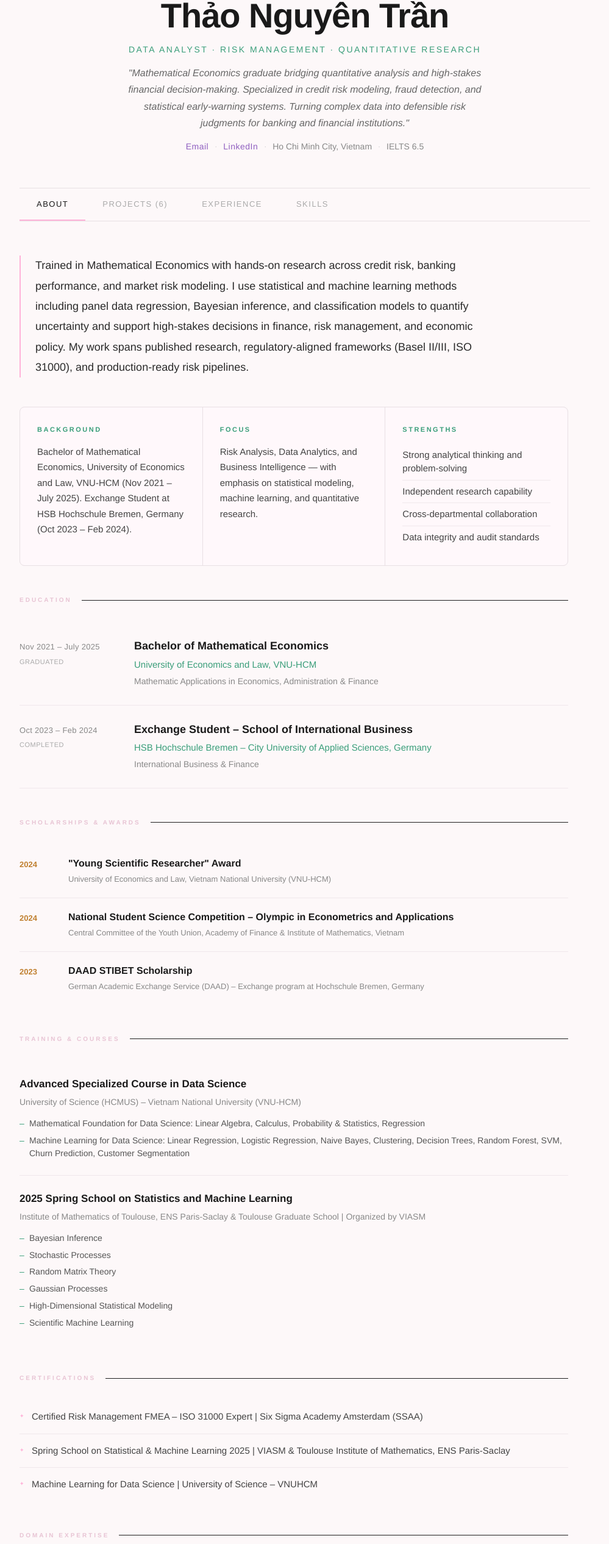
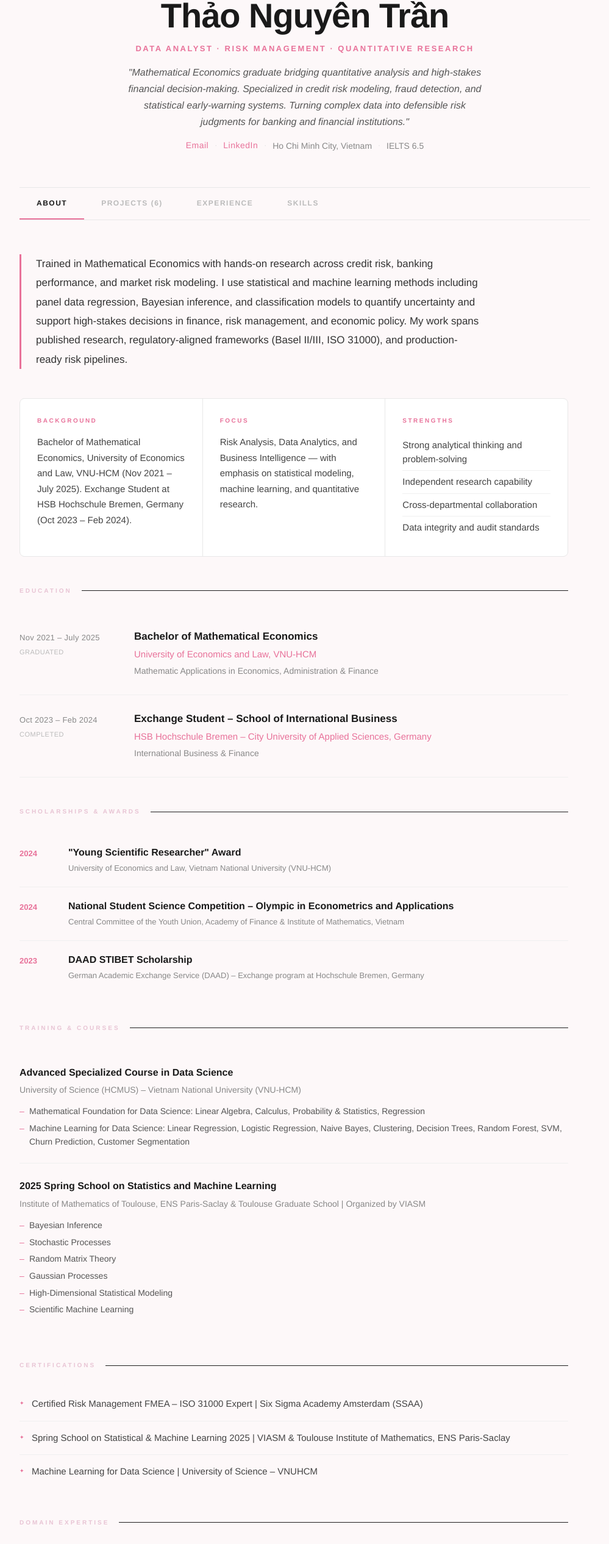
Before and after one commit to nguyenthaotran7903/Thao-Nguyen-Portfolio, a Next.js app: page / in a window 1280 px wide. Shown: the part 213-2745 px from the top of the page at 61% size, without its empty margins (140-1139 px from the left). Built offline with nearby package versions, Linux system fonts and the light colour scheme.

Commit message:
Refactor CSS styles for improved design consistency
Updated various styles and colors for consistency and improved aesthetics.

```diff
--- a/app/page.module.css
+++ b/app/page.module.css
@@ -1,3 +1,12 @@
+/* ===== VARIABLES ===== */
+/* accent : #e8729a  (rose pink — readable on white) */
+/* text-1 : #1a1a1a  (headings, titles)              */
+/* text-2 : #444444  (body copy)                     */
+/* text-3 : #888888  (meta, dates, secondary)        */
+/* text-4 : #bbbbbb  (placeholders, muted)           */
+/* border : #e8e8e8  (dividers, card borders)        */
+/* bg-sub : #f9f9f9  (subtle card backgrounds)       */
+
 /* ===== BASE ===== */
 .container {
   max-width: 1000px;
@@ -18,7 +27,7 @@
   align-items: center;
   text-align: center;
   padding: 80px 0 56px;
-  border-bottom: 1px solid #e8e0e4;
+  border-bottom: 1px solid #e8e8e8;
   gap: 14px;
 }
 
@@ -27,12 +36,12 @@
   height: 110px;
   border-radius: 50%;
   overflow: hidden;
-  border: 2px solid #ddd;
+  border: 2px solid #e8e8e8;
   margin-bottom: 6px;
   transition: border-color 0.3s;
 }
 
-.avatarWrapper:hover { border-color: #FFB3D9; }
+.avatarWrapper:hover { border-color: #e8729a; }
 .avatar { width: 100%; height: 100%; object-fit: cover; }
 
 .name {
@@ -42,53 +51,57 @@
   letter-spacing: -1px;
   line-height: 1.05;
   margin: 0;
+  font-family: 'Helvetica Neue', Helvetica, Arial, sans-serif;
 }
 
 .title {
-  font-size: 14px;
-  color: #3a9e7a;
-  font-weight: 500;
+  font-size: 13px;
+  color: #e8729a;
+  font-weight: 600;
   letter-spacing: 2.5px;
   text-transform: uppercase;
   margin: 0;
+  font-family: 'Helvetica Neue', Helvetica, Arial, sans-serif;
 }
 
 .tagline {
   font-size: 16px;
-  color: #666;
+  color: #555;
   font-style: italic;
   max-width: 580px;
   line-height: 1.7;
   margin: 0;
+  font-family: 'Helvetica Neue', Helvetica, Arial, sans-serif;
 }
 
 .contact { display: flex; align-items: center; gap: 10px; flex-wrap: wrap; justify-content: center; }
 
 .contactLink {
-  color: #9060c0;
+  color: #e8729a;
   text-decoration: none;
   font-size: 14px;
   font-weight: 500;
   letter-spacing: 0.5px;
   transition: color 0.2s;
   border-bottom: 1px solid transparent;
+  font-family: 'Helvetica Neue', Helvetica, Arial, sans-serif;
 }
 
-.contactLink:hover { color: #1a1a1a; border-bottom-color: #FFB3D9; }
-.contactDot { color: #ccc; font-size: 12px; }
-.contactInfo { color: #888; font-size: 14px; }
+.contactLink:hover { color: #1a1a1a; border-bottom-color: #e8729a; }
+.contactDot { color: #ddd; font-size: 12px; }
+.contactInfo { color: #888; font-size: 14px; font-family: 'Helvetica Neue', Helvetica, Arial, sans-serif; }
 
 /* ===== TABS ===== */
-.tabs { display: flex; border-bottom: 1px solid #e8e0e4; margin-bottom: 56px; }
+.tabs { display: flex; border-bottom: 1px solid #e8e8e8; margin-bottom: 56px; }
 
 .tab {
   padding: 18px 28px;
   border: none;
   background: none;
-  font-size: 13px;
-  font-weight: 500;
+  font-size: 12px;
+  font-weight: 600;
   cursor: pointer;
-  color: #aaa;
+  color: #bbb;
   transition: color 0.2s;
   border-bottom: 2px solid transparent;
   white-space: nowrap;
@@ -97,8 +110,8 @@
   text-transform: uppercase;
 }
 
-.tab:hover { color: #444; }
-.tabActive { color: #1a1a1a; border-bottom-color: #FFB3D9; }
+.tab:hover { color: #555; }
+.tabActive { color: #1a1a1a; border-bottom-color: #e8729a; }
 
 /* ===== CONTENT ===== */
 .content { min-height: 500px; padding-bottom: 80px; }
@@ -106,46 +119,48 @@
 
 /* ===== ABOUT ===== */
 .aboutBio {
-  font-size: 18px;
-  color: #2a2a2a;
+  font-size: 17px;
+  color: #333;
   line-height: 1.85;
-  font-weight: 300;
+  font-weight: 400;
   max-width: 760px;
-  border-left: 2px solid #FFB3D9;
+  border-left: 3px solid #e8729a;
   padding-left: 24px;
   margin: 0 0 48px;
+  font-family: 'Helvetica Neue', Helvetica, Arial, sans-serif;
 }
 
 .aboutGrid {
   display: grid;
   grid-template-columns: repeat(3, 1fr);
   gap: 1px;
-  background: #e8e0e4;
-  border: 1px solid #e8e0e4;
+  background: #e8e8e8;
+  border: 1px solid #e8e8e8;
   border-radius: 8px;
   overflow: hidden;
   margin-bottom: 8px;
 }
 
 .aboutCard {
-  background: #fff8fb;
+  background: #ffffff;
   padding: 28px;
   transition: background 0.2s;
 }
 
-.aboutCard:hover { background: #fff0f5; }
+.aboutCard:hover { background: #f9f9f9; }
 
 .cardLabel {
   display: block;
-  font-size: 11px;
+  font-size: 10px;
   letter-spacing: 2.5px;
   text-transform: uppercase;
-  color: #3a9e7a;
+  color: #e8729a;
   margin-bottom: 14px;
-  font-weight: 600;
+  font-weight: 700;
+  font-family: 'Helvetica Neue', Helvetica, Arial, sans-serif;
 }
 
-.aboutCard p { font-size: 15px; color: #444; line-height: 1.7; margin: 0; }
+.aboutCard p { font-size: 15px; color: #444; line-height: 1.7; margin: 0; font-family: 'Helvetica Neue', Helvetica, Arial, sans-serif; }
 
 .strengthsList { list-style: none; padding: 0; margin: 0; }
 
@@ -153,8 +168,9 @@
   font-size: 15px;
   color: #444;
   padding: 7px 0;
-  border-bottom: 1px solid #f0e8ec;
+  border-bottom: 1px solid #f0f0f0;
   line-height: 1.5;
+  font-family: 'Helvetica Neue', Helvetica, Arial, sans-serif;
 }
 
 .strengthsList li:last-child { border-bottom: none; }
@@ -165,7 +181,7 @@
   grid-template-columns: 160px 1fr;
   gap: 28px;
   padding: 28px 0;
-  border-bottom: 1px solid #f0e8ec;
+  border-bottom: 1px solid #f0f0f0;
   align-items: start;
 }
 
@@ -179,31 +195,36 @@
   letter-spacing: 0.3px;
   display: block;
   line-height: 1.5;
+  font-family: 'Helvetica Neue', Helvetica, Arial, sans-serif;
 }
 
 .eduStatus {
   font-size: 11px;
-  color: #aaa;
+  color: #bbb;
   letter-spacing: 0.5px;
   display: block;
   text-transform: uppercase;
+  font-family: 'Helvetica Neue', Helvetica, Arial, sans-serif;
 }
 
 .eduRight { display: flex; flex-direction: column; gap: 7px; }
 
 .eduDegree {
-  font-size: 18px;
+  font-size: 17px;
   font-weight: 700;
   color: #1a1a1a;
   display: block;
   line-height: 1.3;
+  font-family: 'Helvetica Neue', Helvetica, Arial, sans-serif;
 }
 
 .eduInst {
   font-size: 15px;
-  color: #3a9e7a;
+  color: #e8729a;
   display: block;
   line-height: 1.4;
+  font-weight: 500;
+  font-family: 'Helvetica Neue', Helvetica, Arial, sans-serif;
 }
 
 .eduField {
@@ -211,6 +232,7 @@
   color: #888;
   display: block;
   line-height: 1.5;
+  font-family: 'Helvetica Neue', Helvetica, Arial, sans-serif;
 }
 
 /* ===== SCHOLARSHIPS ===== */
@@ -221,7 +243,7 @@
   grid-template-columns: 60px 1fr;
   gap: 20px;
   padding: 20px 0;
-  border-bottom: 1px solid #f0e8ec;
+  border-bottom: 1px solid #f0f0f0;
   align-items: start;
 }
 
@@ -229,10 +251,11 @@
 
 .awardYear {
   font-size: 13px;
-  color: #c08030;
-  font-weight: 600;
+  color: #e8729a;
+  font-weight: 700;
   padding-top: 3px;
   display: block;
+  font-family: 'Helvetica Neue', Helvetica, Arial, sans-serif;
 }
 
 .awardBody { display: flex; flex-direction: column; gap: 5px; }
@@ -243,6 +266,7 @@
   color: #1a1a1a;
   display: block;
   line-height: 1.4;
+  font-family: 'Helvetica Neue', Helvetica, Arial, sans-serif;
 }
 
 .awardOrg {
@@ -250,6 +274,7 @@
   color: #888;
   display: block;
   line-height: 1.5;
+  font-family: 'Helvetica Neue', Helvetica, Arial, sans-serif;
 }
 
 /* ===== TRAINING ===== */
@@ -257,7 +282,7 @@
 
 .trainingItem {
   padding: 24px 0;
-  border-bottom: 1px solid #f0e8ec;
+  border-bottom: 1px solid #f0f0f0;
   display: flex;
   flex-direction: column;
   gap: 6px;
@@ -266,10 +291,11 @@
 .trainingItem:last-child { border-bottom: none; }
 
 .trainingTitle {
-  font-size: 17px;
+  font-size: 16px;
   font-weight: 700;
   color: #1a1a1a;
   display: block;
+  font-family: 'Helvetica Neue', Helvetica, Arial, sans-serif;
 }
 
 .trainingOrg {
@@ -277,6 +303,7 @@
   color: #888;
   display: block;
   line-height: 1.5;
+  font-family: 'Helvetica Neue', Helvetica, Arial, sans-serif;
 }
 
 .trainingTopics {
@@ -294,9 +321,10 @@
   padding-left: 16px;
   position: relative;
   line-height: 1.55;
+  font-family: 'Helvetica Neue', Helvetica, Arial, sans-serif;
 }
 
-.trainingTopics li:before { content: "–"; position: absolute; left: 0; color: #3a9e7a; }
+.trainingTopics li:before { content: "–"; position: absolute; left: 0; color: #e8729a; }
 
 /* ===== CERTIFICATIONS ===== */
 .certList {
@@ -313,28 +341,30 @@
   color: #444;
   padding: 16px 0 16px 20px;
   position: relative;
-  border-bottom: 1px solid #f0e8ec;
+  border-bottom: 1px solid #f0f0f0;
   line-height: 1.5;
+  font-family: 'Helvetica Neue', Helvetica, Arial, sans-serif;
 }
 
 .certList li:last-child { border-bottom: none; }
-.certList li:before { content: "✦"; position: absolute; left: 0; color: #FFB3D9; font-size: 9px; top: 20px; }
+.certList li:before { content: "✦"; position: absolute; left: 0; color: #e8729a; font-size: 9px; top: 20px; }
 
 /* ===== EXPERTISE ===== */
 .expertiseList { display: flex; flex-wrap: wrap; gap: 8px; }
 
 .expertiseBadge {
-  padding: 8px 16px;
-  border: 1px solid #e0d0e8;
-  color: #555;
-  border-radius: 2px;
+  padding: 7px 14px;
+  border: 1px solid #e8e8e8;
+  color: #444;
+  border-radius: 4px;
   font-size: 13px;
-  background: transparent;
+  background: #f9f9f9;
   transition: all 0.2s;
   cursor: default;
+  font-family: 'Helvetica Neue', Helvetica, Arial, sans-serif;
 }
 
-.expertiseBadge:hover { border-color: #9060c0; color: #1a1a1a; background: #faf0ff; }
+.expertiseBadge:hover { border-color: #e8729a; color: #1a1a1a; background: #fff; }
 
 /* ===== PROJECTS ===== */
 .controls { margin-bottom: 24px; }
@@ -343,7 +373,7 @@
   width: 100%;
   padding: 13px 18px;
   font-size: 15px;
-  border: 1px solid #e0d8dc;
+  border: 1px solid #e8e8e8;
   border-radius: 4px;
   background: #fff;
   color: #1a1a1a;
@@ -352,89 +382,93 @@
   margin-bottom: 14px;
 }
 
-.searchInput::placeholder { color: #bbb; }
-.searchInput:focus { outline: none; border-color: #FFB3D9; }
+.searchInput::placeholder { color: #ccc; }
+.searchInput:focus { outline: none; border-color: #e8729a; }
 
 .filterButtons { display: flex; gap: 6px; flex-wrap: wrap; }
 
 .filterBtn {
   padding: 6px 14px;
-  border: 1px solid #e0d8dc;
-  background: transparent;
-  color: #999;
-  border-radius: 2px;
+  border: 1px solid #e8e8e8;
+  background: #fff;
+  color: #888;
+  border-radius: 4px;
   cursor: pointer;
   font-size: 12px;
   letter-spacing: 0.3px;
   transition: all 0.2s;
   font-family: 'Helvetica Neue', Helvetica, Arial, sans-serif;
+  font-weight: 500;
 }
 
-.filterBtn:hover { border-color: #888; color: #444; }
-.filterBtn.active { background: #FFB3D9; color: #5a1a3a; border-color: #FFB3D9; font-weight: 600; }
+.filterBtn:hover { border-color: #888; color: #333; }
+.filterBtn.active { background: #e8729a; color: #fff; border-color: #e8729a; font-weight: 600; }
 
 .resultsCount {
   font-size: 12px;
-  color: #aaa;
+  color: #bbb;
   letter-spacing: 0.5px;
   margin-bottom: 20px;
+  font-family: 'Helvetica Neue', Helvetica, Arial, sans-serif;
 }
 
 .projectsGrid {
   display: grid;
   grid-template-columns: repeat(2, 1fr);
   gap: 1px;
-  background: #e8e0e4;
-  border: 1px solid #e8e0e4;
+  background: #e8e8e8;
+  border: 1px solid #e8e8e8;
   border-radius: 4px;
   overflow: hidden;
 }
 
 .projectCard {
   padding: 28px;
-  background: #fff8fb;
+  background: #ffffff;
   transition: background 0.2s;
   display: flex;
   flex-direction: column;
   gap: 10px;
 }
 
-.projectCard:hover { background: #fff0f5; }
-.projectExpanded { background: #ffeef5 !important; }
+.projectCard:hover { background: #f9f9f9; }
+.projectExpanded { background: #f9f9f9 !important; }
 
 .projectMeta { display: flex; justify-content: space-between; align-items: center; }
 
 .projectCategory {
-  font-size: 11px;
+  font-size: 10px;
   letter-spacing: 2px;
   text-transform: uppercase;
-  color: #3a9e7a;
-  font-weight: 600;
+  color: #e8729a;
+  font-weight: 700;
+  font-family: 'Helvetica Neue', Helvetica, Arial, sans-serif;
 }
 
-.projectYear { font-size: 12px; color: #aaa; }
+.projectYear { font-size: 12px; color: #bbb; font-family: 'Helvetica Neue', Helvetica, Arial, sans-serif; }
 
 .projectTitle {
-  font-size: 17px;
+  font-size: 16px;
   font-weight: 700;
   color: #1a1a1a;
   line-height: 1.35;
   margin: 0;
+  font-family: 'Helvetica Neue', Helvetica, Arial, sans-serif;
 }
 
-.projectType { font-size: 13px; color: #999; margin: 0; font-style: italic; }
+.projectType { font-size: 13px; color: #999; margin: 0; font-style: italic; font-family: 'Helvetica Neue', Helvetica, Arial, sans-serif; }
 
-.projectContext { font-size: 15px; color: #555; line-height: 1.65; margin: 0; flex: 1; }
+.projectContext { font-size: 14px; color: #555; line-height: 1.65; margin: 0; flex: 1; font-family: 'Helvetica Neue', Helvetica, Arial, sans-serif; }
 
 .projectResults {
-  background: #fff0f8;
-  border-left: 2px solid #FFB3D9;
+  background: #fdf5f8;
+  border-left: 2px solid #e8729a;
   padding: 14px 16px;
 }
 
 .projectMethodology {
-  background: #f0fff8;
-  border-left: 2px solid #B3FFD9;
+  background: #f9f9f9;
+  border-left: 2px solid #ccc;
   padding: 14px 16px;
 }
 
@@ -442,10 +476,11 @@
   font-size: 10px;
   letter-spacing: 2px;
   text-transform: uppercase;
-  color: #c06080;
-  font-weight: 600;
+  color: #e8729a;
+  font-weight: 700;
   display: block;
   margin-bottom: 10px;
+  font-family: 'Helvetica Neue', Helvetica, Arial, sans-serif;
 }
 
 .projectResults ul, .projectMethodology ul {
@@ -463,15 +498,16 @@
   padding-left: 14px;
   position: relative;
   line-height: 1.5;
+  font-family: 'Helvetica Neue', Helvetica, Arial, sans-serif;
 }
 
-.projectResults li:before { content: "–"; position: absolute; left: 0; color: #FFB3D9; }
-.projectMethodology li:before { content: "–"; position: absolute; left: 0; color: #3a9e7a; }
+.projectResults li:before { content: "–"; position: absolute; left: 0; color: #e8729a; }
+.projectMethodology li:before { content: "–"; position: absolute; left: 0; color: #aaa; }
 
 .expandBtn {
   background: none;
   border: none;
-  color: #aaa;
+  color: #bbb;
   font-size: 12px;
   cursor: pointer;
   padding: 0;
@@ -481,46 +517,47 @@
   text-align: left;
 }
 
-.expandBtn:hover { color: #FFB3D9; }
+.expandBtn:hover { color: #e8729a; }
 
 .projectFooter {
   display: flex;
   flex-direction: column;
   gap: 8px;
   padding-top: 14px;
-  border-top: 1px solid #f0e8ec;
+  border-top: 1px solid #f0f0f0;
 }
 
 .toolsList { display: flex; flex-wrap: wrap; gap: 5px; }
 
 .tool {
   padding: 3px 9px;
-  background: #f5f0f8;
-  color: #888;
-  border-radius: 2px;
+  background: #f5f5f5;
+  color: #777;
+  border-radius: 3px;
   font-size: 11px;
-  border: 1px solid #e8e0ec;
+  border: 1px solid #e8e8e8;
+  font-family: 'Helvetica Neue', Helvetica, Arial, sans-serif;
 }
 
 .tags { display: flex; flex-wrap: wrap; gap: 5px; }
 
 .tag {
-  padding: 4px 10px;
-  color: #9060c0;
-  border: 1px solid #e0d0f0;
-  border-radius: 2px;
+  padding: 3px 10px;
+  color: #888;
+  border: 1px solid #e8e8e8;
+  border-radius: 3px;
   font-size: 11px;
   letter-spacing: 0.3px;
-  background: none;
+  background: #f9f9f9;
   cursor: pointer;
   font-family: 'Helvetica Neue', Helvetica, Arial, sans-serif;
   transition: all 0.2s;
 }
 
-.tag:hover { border-color: #9060c0; color: #5a2090; }
-.tagActive { background: #f5eaff; border-color: #9060c0; }
+.tag:hover { border-color: #e8729a; color: #e8729a; background: #fff; }
+.tagActive { background: #fdf0f4; border-color: #e8729a; color: #e8729a; }
 
-.noResults { color: #bbb; padding: 40px 0; text-align: center; font-size: 15px; }
+.noResults { color: #ccc; padding: 40px 0; text-align: center; font-size: 15px; font-family: 'Helvetica Neue', Helvetica, Arial, sans-serif; }
 
 /* ===== EXPERIENCE ===== */
 .timeline { display: flex; flex-direction: column; }
@@ -529,7 +566,7 @@
   display: grid;
   grid-template-columns: 150px 32px 1fr;
   padding: 36px 0;
-  border-bottom: 1px solid #f0e8ec;
+  border-bottom: 1px solid #f0f0f0;
 }
 
 .timelineItem:last-child { border-bottom: none; }
@@ -541,6 +578,7 @@
   color: #888;
   line-height: 1.6;
   display: block;
+  font-family: 'Helvetica Neue', Helvetica, Arial, sans-serif;
 }
 
 .timelineLine {
@@ -554,7 +592,7 @@
   width: 8px;
   height: 8px;
   border-radius: 50%;
-  background: #FFB3D9;
+  background: #e8729a;
   flex-shrink: 0;
   margin-top: 5px;
 }
@@ -562,25 +600,28 @@
 .timelineTrack {
   width: 1px;
   flex: 1;
-  background: #e8e0e4;
+  background: #e8e8e8;
   margin-top: 8px;
 }
 
 .timelineRight { padding-left: 20px; }
 
 .jobTitle {
-  font-size: 20px;
+  font-size: 19px;
   font-weight: 700;
   color: #1a1a1a;
   margin: 0 0 5px;
   line-height: 1.25;
+  font-family: 'Helvetica Neue', Helvetica, Arial, sans-serif;
 }
 
 .jobCompany {
-  font-size: 15px;
-  color: #4080c0;
+  font-size: 14px;
+  color: #e8729a;
   display: block;
   margin-bottom: 18px;
+  font-weight: 500;
+  font-family: 'Helvetica Neue', Helvetica, Arial, sans-serif;
 }
 
 .highlightsList {
@@ -598,13 +639,14 @@
   padding-left: 20px;
   position: relative;
   line-height: 1.65;
+  font-family: 'Helvetica Neue', Helvetica, Arial, sans-serif;
 }
 
 .highlightsList li:before {
   content: "→";
   position: absolute;
   left: 0;
-  color: #FFB3D9;
+  color: #e8729a;
   font-size: 12px;
   top: 3px;
 }
@@ -616,7 +658,7 @@
   gap: 24px;
   align-items: start;
   padding: 28px 0;
-  border-bottom: 1px solid #f0e8ec;
+  border-bottom: 1px solid #f0f0f0;
 }
 
 .skillGroup:last-child { border-bottom: none; }
@@ -625,41 +667,44 @@
   font-size: 11px;
   letter-spacing: 2px;
   text-transform: uppercase;
-  color: #3a9e7a;
-  font-weight: 600;
+  color: #888;
+  font-weight: 700;
   padding-top: 8px;
   display: block;
+  font-family: 'Helvetica Neue', Helvetica, Arial, sans-serif;
 }
 
 .skillBadges { display: flex; flex-wrap: wrap; gap: 8px; }
 
 .skillBadge {
-  padding: 8px 16px;
-  background: #fff;
-  border: 1px solid #e8e0ec;
+  padding: 7px 14px;
+  background: #f9f9f9;
+  border: 1px solid #e8e8e8;
   color: #444;
-  border-radius: 2px;
+  border-radius: 4px;
   font-size: 14px;
   font-weight: 400;
   transition: all 0.2s;
   cursor: default;
+  font-family: 'Helvetica Neue', Helvetica, Arial, sans-serif;
 }
 
 .skillBadge:hover, .skillHovered {
-  border-color: #9060c0;
+  border-color: #e8729a;
   color: #1a1a1a;
-  background: #faf0ff;
+  background: #fff;
 }
 
 /* ===== FOOTER ===== */
 .footer {
   text-align: center;
   padding: 32px 0;
-  border-top: 1px solid #f0e8ec;
+  border-top: 1px solid #f0f0f0;
   color: #ccc;
   font-size: 11px;
   letter-spacing: 1.5px;
   text-transform: uppercase;
+  font-family: 'Helvetica Neue', Helvetica, Arial, sans-serif;
 }
 
 /* ===== RESPONSIVE ===== */
```
